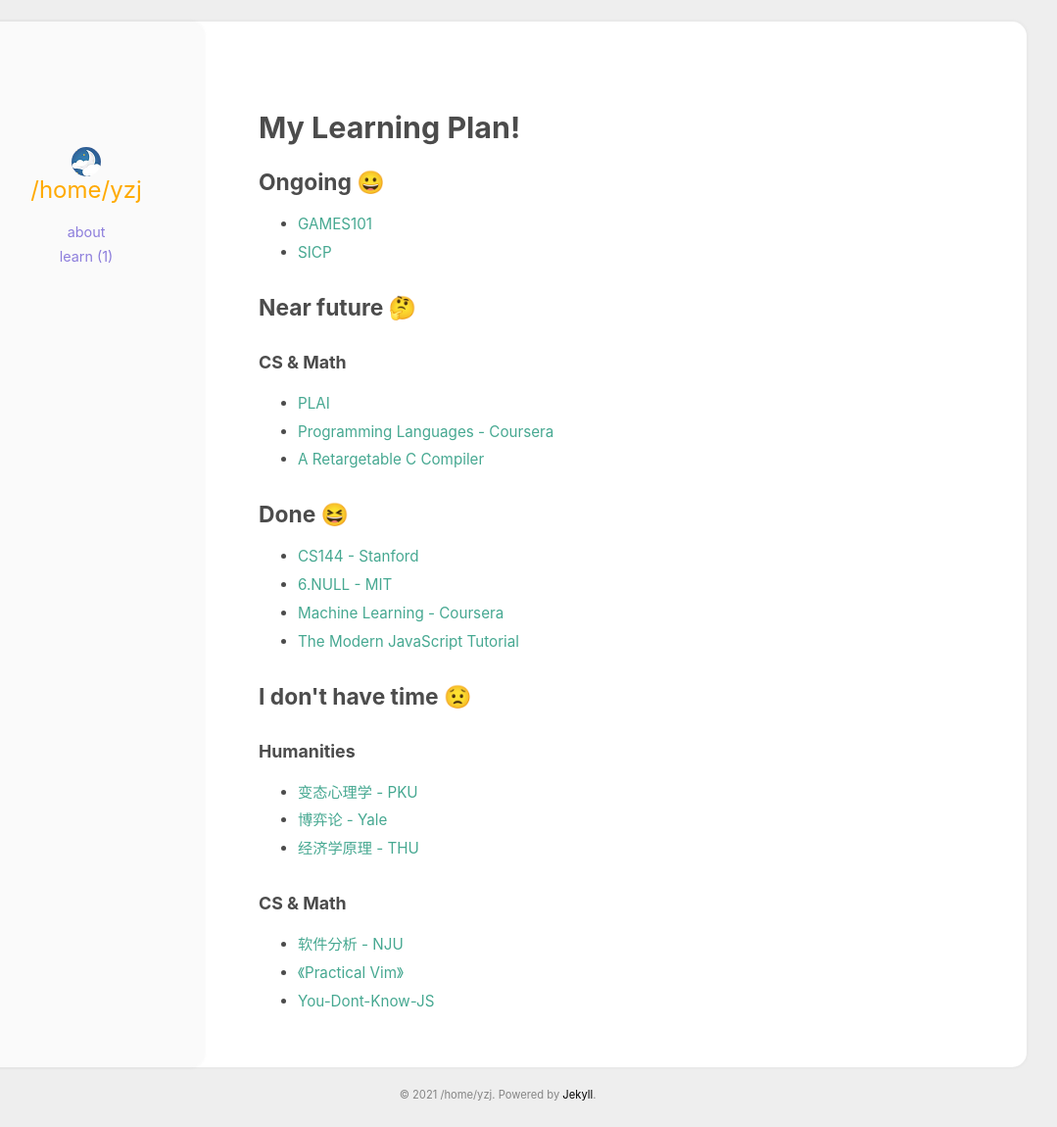
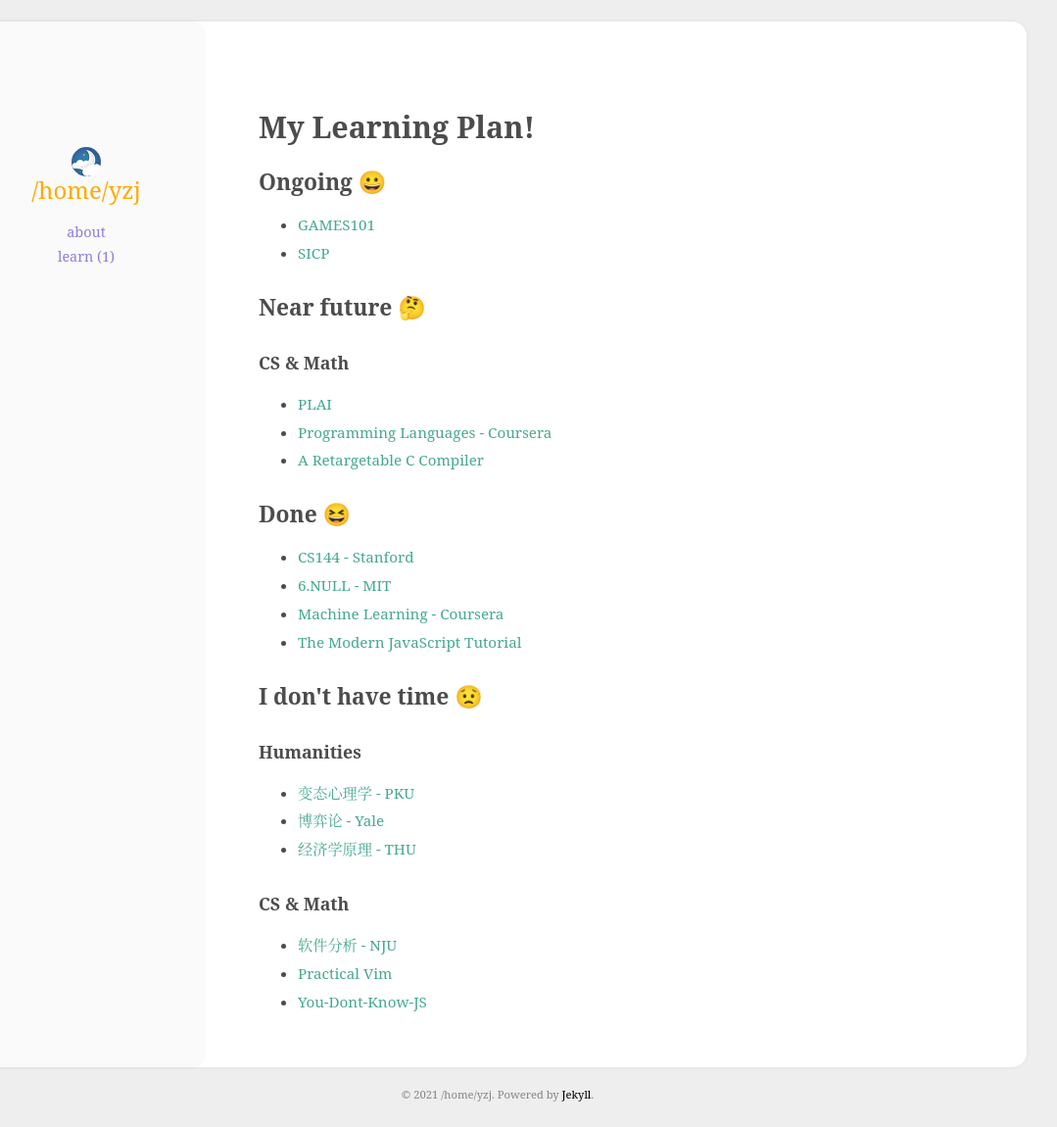
Before and after one commit to wine99/wine99.github.io, a Jekyll site: the page built from aboutme.html, in a window 1280 px wide. Shown: the whole page at 98% size, without its empty margins (132-1211 px from the left). Built offline with Jekyll 4.4.1, drawn with Linux system fonts in a browser that asks for light colours.

Commit message:
update: readme, music, favicon

```diff
--- a/_config.yml
+++ b/_config.yml
@@ -10,7 +10,7 @@ url: http://starry99.github.io # the base hostname & protocol for your site
 permalink: /:year-:month/:title
 timezone:
 
-# favicon: /assets/img/favicon.ico
+favicon: /assets/img/favicon.ico
 
 google_analytics: #UA—XXXXXXXX-X
 disqus_shortname: #disqus shortname
@@ -33,7 +33,7 @@ defaults:
       type: posts
     values:
       layout: post
-      comment: true
+      comment: false
 
 markdown_ext: "markdown,mkdown,mkdn,mkd,md"
 markdown: kramdown
--- a/_layouts/post.html
+++ b/_layouts/post.html
@@ -20,6 +20,11 @@ layout: page
     </span>
     {% endif %}
   </div>
+
+  {% if page.music %}
+  <iframe class="player" frameborder="no" border="0" marginwidth="0" marginheight="0" width=330 height=86 src="//music.163.com/outchain/player?type=2&id={{ page.music }}&auto=0&height=66"></iframe>
+  {% endif %}
+
   <div class="post_content">
     {{ content }}
   </div>
--- a/aboutme.html
+++ b/aboutme.html
@@ -39,7 +39,7 @@ layout: page
 <h3>CS &amp; Math</h3>
 <ul>
 <li><a href='https://www.bilibili.com/video/BV1b7411K7P4'>软件分析 - NJU</a></li>
-<li><a href='https://book.douban.com/subject/26967597/'>《Practical Vim》</a></li>
+<li><a href='https://book.douban.com/subject/26967597/'>Practical Vim</a></li>
 <li><a href='https://github.com/getify/You-Dont-Know-JS'>You-Dont-Know-JS</a></li>
 
 </ul>
--- a/assets/css/main.scss
+++ b/assets/css/main.scss
@@ -112,7 +112,7 @@ body {
     font-weight: normal;
     font-style: normal;
     // font-family: -apple-system, BlinkMacSystemFont, 'Titillium Web', "Segoe UI", Roboto, sans-serif, "Apple Color Emoji", "Segoe UI Emoji", "Segoe UI Symbol";
-    font-family: -apple-system, BlinkMacSystemFont, "Segoe UI", Roboto, sans-serif, "Apple Color Emoji", "Segoe UI Emoji", "Segoe UI Symbol";
+    font-family: 'Noto Serif', 'Noto Serif CJK SC', 'Noto Serif CJK', 'Source Han Serif SC', ‘Source Han Serif’, source-han-serif-sc, serif;
     margin: 0;
     padding: 0;
     background-color: var(--bg_color);
@@ -193,6 +193,10 @@ img {
         margin-top: 2rem;
         margin-left: 1rem;
         margin-right: 1rem;
+    }
+
+    .post_content {
+        padding-top: 0;
     }
 }
 
@@ -521,13 +525,19 @@ img {
     @include breakpoint(medium) {
         max-width: 33rem;
         // margin-top: 5rem;
-        // margin-top: 5rem;
     }
 
     @include mobile-only {
         margin-top: 2rem;
         margin-left: 1rem;
         margin-right: 1rem;
+    }
+
+    .player {
+        width: 80%;
+        @include mobile-only {
+            width: 100%;
+        }
     }
 }
 
@@ -545,7 +555,8 @@ img {
 
 .post_data {
     margin-top: -0.5rem;
-    margin-bottom: 3.5rem;
+    // margin-bottom: 3.5rem;
+    margin-bottom: 1rem;
 
     @include mobile-only {
         text-align: center;
@@ -574,6 +585,7 @@ img {
 }
 
 .post_content {
+    padding-top: 2rem;
     font-size: 0.95rem;
     line-height: 1.5rem;
     color: var(--post_text);
```
Also changed, not shown: _posts/2021-03-31-ielts-review.md (+1 -1 lines), assets/img/cat.jpg (deleted), assets/img/cat1.jpg (deleted), assets/img/cat_404.jpg (deleted), assets/img/dmode.jpg (deleted), assets/img/favicon.ico, assets/img/lmode.jpg (deleted).
